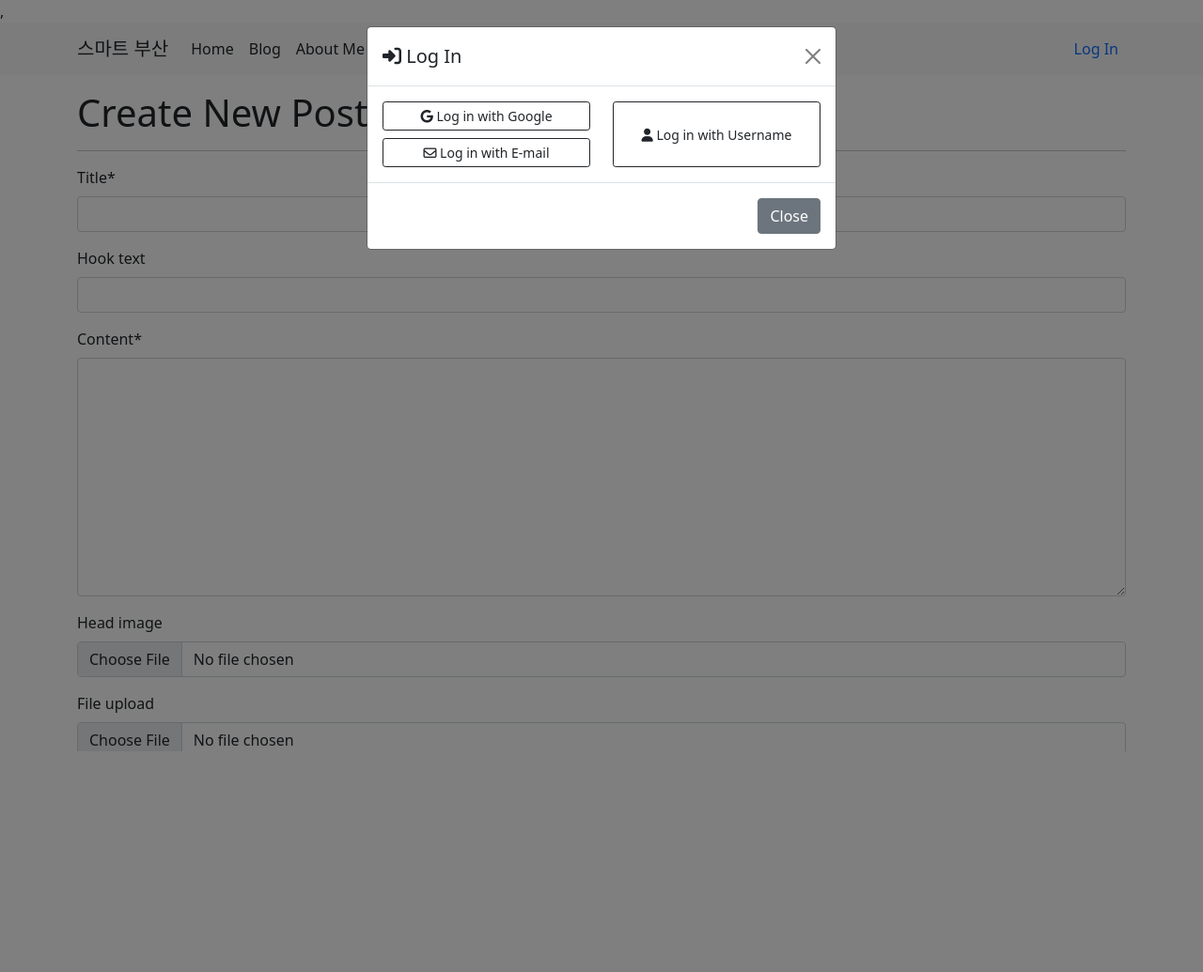
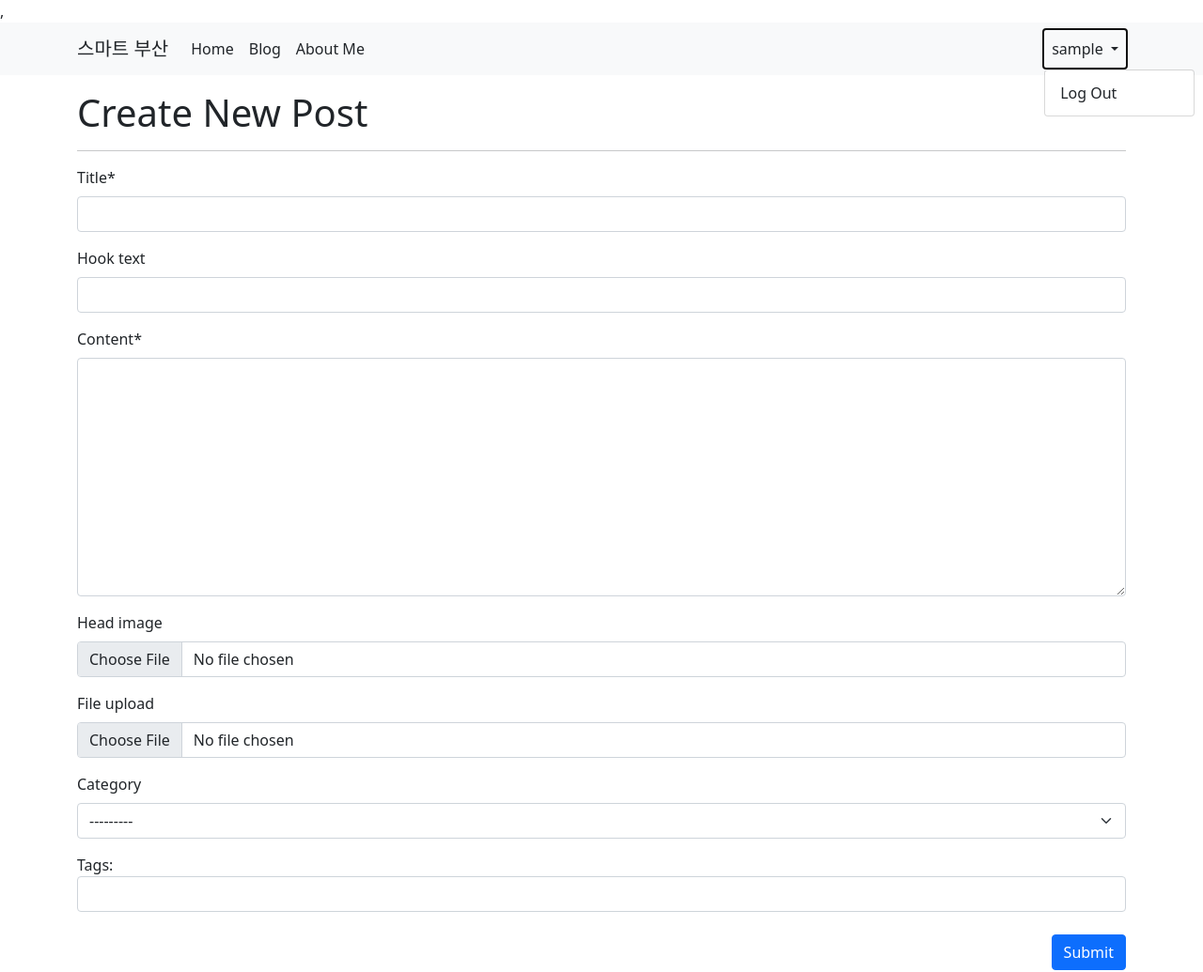
Before and after one commit to hwanggiju/Do_it_django_a_to_z, a Django app: page /blog/create_post/ in a window 1280 px wide, after a click that opens the changed part. Shown: the top 1035 px of the page at 94% size. Before the commit the page ends 800 px from the top, so only its background shows below. Run offline with Django 4.2, Linux system fonts and the light colour scheme; a user stored in the database is signed in; tables that the repository leaves empty hold one stand-in row (values such as "Sample post"); some libraries are stand-ins or nearby versions.

Commit message:
구글 로그인 기능 추가하기

```diff
--- a/blog/templates/blog/navbar.html
+++ b/blog/templates/blog/navbar.html
@@ -1,3 +1,5 @@
+{% load socialaccount %}
+
 <nav class="navbar navbar-expand-lg bg-light">
     <div class="container">
       <a class="navbar-brand text-dark" href="/">스마트 부산</a>
@@ -16,22 +18,23 @@
           <li class="nav-item">
             <a class="nav-link text-dark" href="/about_me/">About Me</a>
           </li>
+        </ul>
+        <ul class="navbar-nav ms-auto">
+          {% if user.is_authenticated %}
           <li class="nav-item dropdown">
             <a class="nav-link dropdown-toggle text-dark" href="#" role="button" data-bs-toggle="dropdown"
               aria-expanded="false">
-              Dropdown link
+              {{ user.username }}
             </a>
-            <ul class="dropdown-menu">
-              <li><a class="dropdown-item" href="#">Action</a></li>
-              <li><a class="dropdown-item" href="#">Another action</a></li>
-              <li><a class="dropdown-item" href="#">Something else here</a></li>
-            </ul>
+            <div class="dropdown-menu" aria-labelledby="navbarDropdownMenuLink">
+              <a class="dropdown-item" href="/accounts/logout/">Log Out</a>
+            </div>
           </li>
-        </ul>
-        <ul class="navbar-nav ms-auto">
+          {% else %}
           <li class="nav-item">
             <a class="nav-link" href="#" data-bs-toggle="modal" data-bs-target="#loginModal">Log In</a>
-          </li>
+          </li>.
+          {% endif %}
         </ul>
       </div>
     </div>
@@ -53,20 +56,21 @@
           <div class="row">
             <!--부트스트랩 버튼 크기 조정 v5 적용(v4과는 다른 방식) col-sm-12 d-grid gap-2 추가, btn-block->gap-2 -->
             <div class="col-md-6 col-sm-12 d-grid gap-2">
-              <button type="button" class="btn btn-outline-dark btn-sm gap-2">
+              <a role="button" class="btn btn-outline-dark btn-sm gap-2" href="{% provider_login_url 'google' %}">
                 <i class="fa-brands fa-google"></i>
                 Log in with Google
-              </button>
-              <button type="button" class="btn btn-outline-dark btn-sm gap-2">
+              </a>
+              <a role="button" class="btn btn-outline-dark btn-sm gap-2" href="/accounts/signup/">
                 <i class="fa-regular fa-envelope"></i>
-                Log in with E-mail
-              </button>
+                Sign Up with E-mail
+              </a>
             </div>
             <div class="col-md-6 col-sm-12 d-grid gap-2">
-              <button type="button" class="btn btn-outline-dark btn-sm">
+              <a role="button" class="btn btn-outline-dark btn-sm gap-2" href="/accounts/login/">
+                <br>
                 <i class="fa-solid fa-user"></i>
                 Log in with Username
-              </button>
+              </a>
             </div>
           </div>
         </div>
--- a/do_it_django_prj/urls.py
+++ b/do_it_django_prj/urls.py
@@ -23,6 +23,7 @@ urlpatterns = [
     path('blog/', include('blog.urls')),
     path('admin/', admin.site.urls),
     path('markdownx/', include('markdownx.urls')),
+    path('accounts/', include('allauth.urls')),
     path('', include('single_pages.urls')),
 ]
 
```
Also changed, not shown: do_it_django_prj/settings.py (+19 -1 lines).
